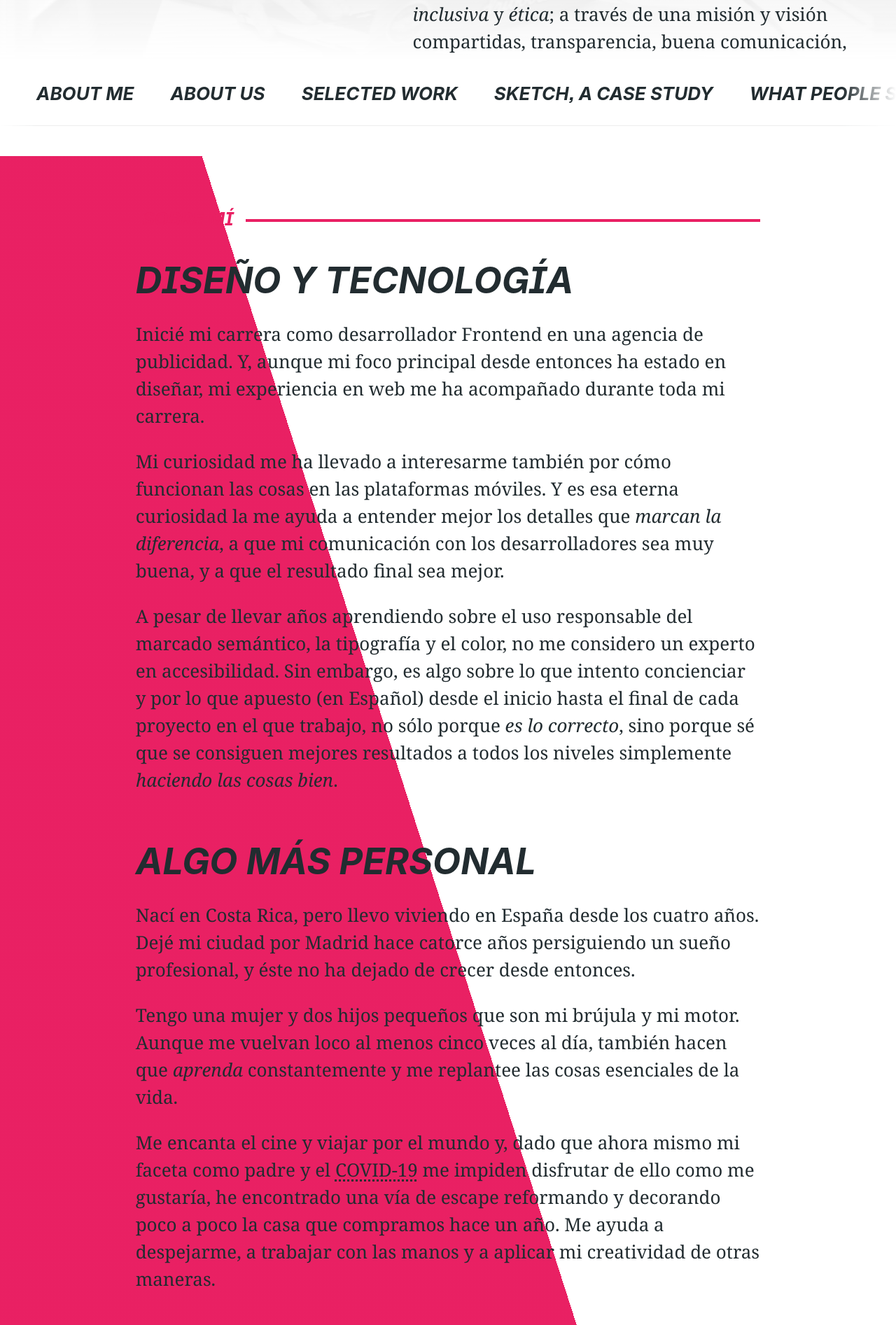
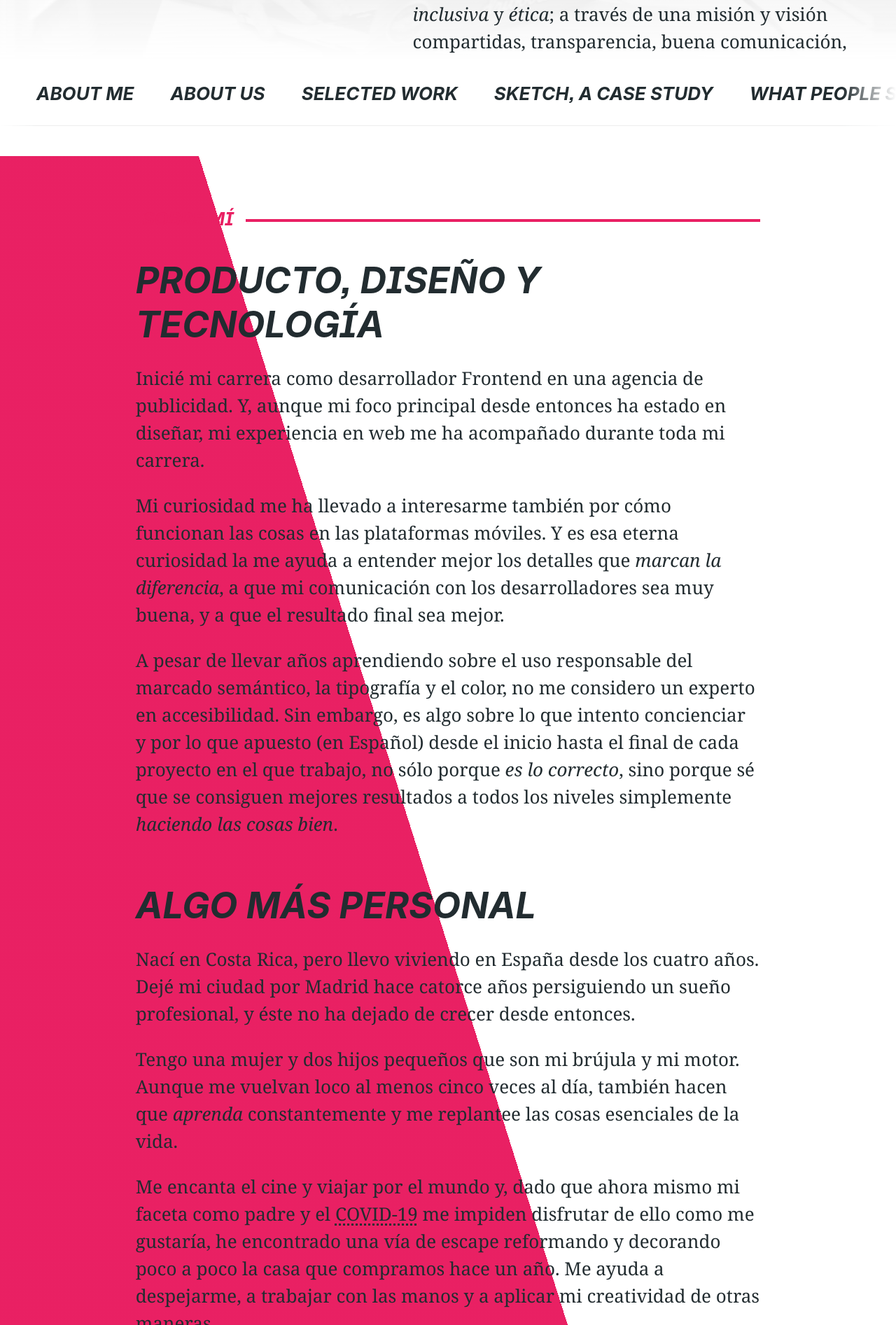
Before and after one commit to intemperie/intemperie.me, a Jekyll site: the page built from _pages/hey/hey.html, in a window 1280 px wide. Shown: the part 677-2570 px from the top of the page at 70% size. Built offline with Jekyll 4.4.1, drawn with Linux system fonts in a browser that asks for light colours; some web fonts are replaced.

Commit message:
fix navigation and small fixes

```diff
--- a/_pages/hey/hey.html
+++ b/_pages/hey/hey.html
@@ -27,7 +27,7 @@ body-class: progress-indicator
 
   <article id="about-me" class="about">
     <h2 class="display display5 caption">Sobre mí</h2>
-    <h3 class="display">Diseño y tecnología</h3>
+    <h3 class="display">Producto, diseño y tecnología</h3>
     <p>Inicié mi carrera como desarrollador Frontend en una agencia de publicidad. Y, aunque mi foco principal desde entonces ha estado en diseñar, mi experiencia en web me ha acompañado durante toda mi carrera.</p>
 
     <p>Mi curiosidad me ha llevado a interesarme también por cómo funcionan las cosas en las plataformas móviles. Y es esa eterna curiosidad la me ayuda a entender mejor los detalles que <em>marcan la diferencia</em>, a que mi comunicación con los desarrolladores sea muy buena, y a que el resultado final sea mejor.</p>
--- a/_sass/base/_variables.scss
+++ b/_sass/base/_variables.scss
@@ -62,9 +62,9 @@ $ease-in-out-circ: cubic-bezier(.785, .135, .15, .86);
 
   // Light background colors
   --color-background-light: hsl(var(--color-base-light));
-  --color-background-light-dim: hsla(var(--color-highlight), .02);
+  --color-background-light-dim: hsla(var(--color-highlight), .04);
   --color-background-dark: hsl(var(--color-base-dark));
-  --color-background-dark-dim: hsla(var(--color-highlight), .06);
+  --color-background-dark-dim: hsla(var(--color-highlight), .10);
 
   // Text color
   --color-text-light: hsl(var(--color-base-dark));
--- a/_sass/components/_navigation-main.scss
+++ b/_sass/components/_navigation-main.scss
@@ -2,7 +2,7 @@
   border-bottom: 1px solid var(--color-border);
   display: grid;
   width: 100%;
-  overflow-x: scroll;
+  overflow-x: auto;
   -webkit-mask-image: linear-gradient(to right, hsla(0,0%,0%,0) 0%, hsla(0,0%,0%,1) 4%, hsla(0,0%,0%,1) 94%, hsla(0,0%,0%,0) 100%);
 }
 
--- a/_sass/layout/_layout.scss
+++ b/_sass/layout/_layout.scss
@@ -2,6 +2,8 @@ html {
   box-sizing: border-box;
   scroll-behavior: smooth;
   background-color: var(--background-color);
+  width: 100%;
+  height: 100%;
 }
 
 *,
@@ -45,7 +47,7 @@ body {
 }
 
 .progress-indicator::before {
-  content:"";
+  content: "";
   position: fixed;
   left: 0;
   top: .158rem;
@@ -53,4 +55,5 @@ body {
   width: 100%;
   background: var(--background-color);
   z-index: -1;
+  will-change: transform;
 }
```
Also changed, not shown: 1 other file.
